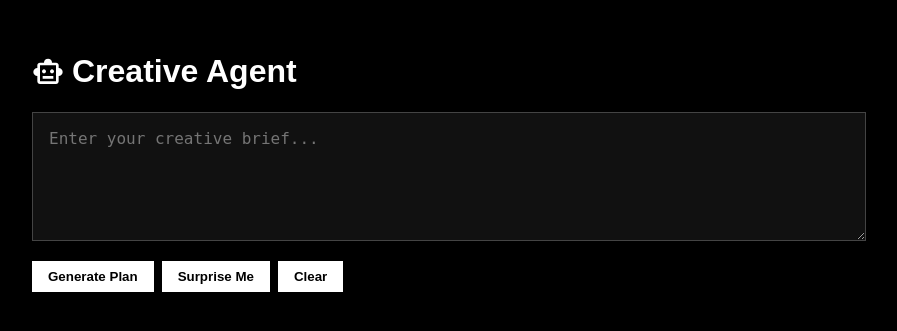
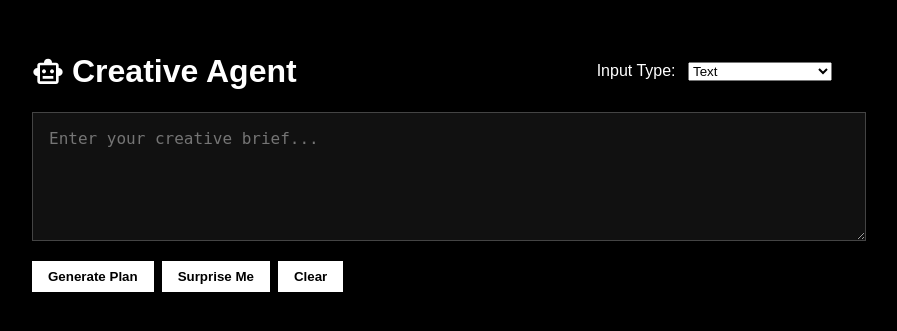
Before and after one commit to hnorm0629/creative-agent, a FastAPI app: page / in a window 1280 px wide. Shown: the top 331 px of the page, without its empty margins (208-1105 px from the left). Run offline with FastAPI, Linux system fonts and the light colour scheme.

Commit message:
Support image input via UI

```diff
--- a/templates/index.html
+++ b/templates/index.html
@@ -6,13 +6,36 @@
   <link rel="stylesheet" href="/static/css/style.css">
 </head>
 <body>
-  <h1 style="display: flex; align-items: center; gap: 0.5rem;">
-    <img src="/static/icons/robot.svg" alt="Creative Agent" width="32" height="32">
-    Creative Agent
-  </h1>
+  <div style="display: flex; justify-content: space-between; align-items: center;">
+    <h1 style="display: flex; align-items: center; gap: 0.5rem;">
+      <img src="/static/icons/robot.svg" alt="Creative Agent" width="32" height="32">
+      Creative Agent
+    </h1>
 
-  <form method="post" id="creative-form">
-    <textarea name="input" id="input" rows="5" placeholder="Enter your creative brief...">{{ input or '' }}</textarea>
+    <div>
+      <label for="input-type" style="margin-right: 0.5rem;">Input Type:</label>
+      <select id="input-type">
+        <option value="text" selected>Text</option>
+        <option value="image">Image</option>
+        <option value="video" disabled>Video (coming soon)</option>
+      </select>
+    </div>
+  </div>
+
+  <form method="post" id="creative-form" enctype="multipart/form-data">
+    <!-- Text input block -->
+    <div id="text-input-block">
+      <textarea name="input" id="input" rows="5" placeholder="Enter your creative brief...">{{ input or '' }}</textarea>
+    </div>
+
+    <!-- File upload block (initially hidden) -->
+    <div id="file-input-block" style="display: none;">
+      <input type="file" id="file" name="file" accept="image/*">
+      <div id="image-preview" style="margin-top: 1rem;">
+        <img id="preview-img" src="" alt="Preview" style="max-width: 300px; display: none; border: 1px solid #ccc; border-radius: 8px;">
+      </div>
+    </div>
+
     <div class="button-row">
       <button id="submit-btn" type="submit">Generate Plan</button>
       <button id="surprise-btn" type="button" onclick="fetchSurprise()">Surprise Me</button>
@@ -56,6 +79,43 @@
         btn.classList.toggle('disabled', disabled); // Optional class to gray them out
       });
     }
+
+    const inputTypeSelect = document.getElementById("input-type");
+    const textInputBlock = document.getElementById("text-input-block");
+    const fileInputBlock = document.getElementById("file-input-block");
+
+    inputTypeSelect.addEventListener("change", () => {
+      const type = inputTypeSelect.value;
+      if (type === "text") {
+        textInputBlock.style.display = "block";
+        fileInputBlock.style.display = "none";
+        document.getElementById('surprise-btn').style.display = "inline-block";
+        document.getElementById('clear-btn').style.display = "inline-block";
+      } else if (type === "image" || type === "video") {
+        textInputBlock.style.display = "none";
+        fileInputBlock.style.display = "block";
+        document.getElementById('surprise-btn').style.display = "none";
+        document.getElementById('clear-btn').style.display = "none";
+      }
+    });
+
+    const fileInput = document.getElementById("file");
+    const previewImg = document.getElementById("preview-img");
+
+    fileInput?.addEventListener("change", (event) => {
+      const file = event.target.files[0];
+      if (file && file.type.startsWith("image/")) {
+        const reader = new FileReader();
+        reader.onload = function(e) {
+          previewImg.src = e.target.result;
+          previewImg.style.display = "block";
+        };
+        reader.readAsDataURL(file);
+      } else {
+        previewImg.src = "";
+        previewImg.style.display = "none";
+      }
+    });
 
     // Surprise Me button handler
     async function fetchSurprise() {
@@ -109,9 +169,10 @@
       }
     });
 
-    // Loading animation on submit
+    // Submit text/image prompt and await results
     const form = document.getElementById('creative-form');
-    form?.addEventListener('submit', () => {
+    form?.addEventListener('submit', async (e) => {
+      e.preventDefault(); // prevent default HTML form submission
       setButtonsDisabled(true);
       document.getElementById('loading').style.display = 'block';
 
@@ -121,7 +182,85 @@
         dotCount = (dotCount % 3) + 1;
         dotsEl.textContent = '.'.repeat(dotCount);
       }, 500);
+
+      const inputType = inputTypeSelect.value;
+
+      try {
+        let response;
+
+        if (inputType === 'text') {
+          const text = document.getElementById('input').value;
+          response = await fetch('/plans', {
+            method: 'POST',
+            headers: { 'Content-Type': 'application/json' },
+            body: JSON.stringify({ input: text }),
+          });
+        } else if (inputType === 'image') {
+          const file = document.getElementById('file').files[0];
+          if (!file) throw new Error('No file selected.');
+
+          const formData = new FormData();
+          formData.append('file', file);
+
+          response = await fetch('/plans/from-image', {
+            method: 'POST',
+            body: formData,
+          });
+        }
+
+        const plan = await response.json();
+
+        if (!response.ok) {
+          throw new Error(plan.detail || "Unknown error");
+        }
+
+        // Clear any existing output
+        document.getElementById('output')?.remove();
+        document.getElementById('copy-btn')?.remove();
+        document.getElementById('download-btn')?.remove();
+        document.querySelector('h2')?.remove();
+
+        // Display new output
+        const pre = document.createElement('pre');
+        pre.id = 'output';
+        pre.textContent = JSON.stringify(plan, null, 2);
+        document.body.appendChild(document.createElement('h2')).textContent = "Generated Plan";
+        document.body.appendChild(pre);
+
+        const copyBtn = document.createElement('button');
+        copyBtn.textContent = "Copy to Clipboard";
+        copyBtn.id = "copy-btn";
+        copyBtn.onclick = () => navigator.clipboard.writeText(pre.textContent);
+
+        const downloadBtn = document.createElement('button');
+        downloadBtn.textContent = "Download as JSON";
+        downloadBtn.id = "download-btn";
+        downloadBtn.onclick = () => {
+          const blob = new Blob([pre.textContent], { type: 'application/json' });
+          const url = URL.createObjectURL(blob);
+          const a = document.createElement('a');
+          a.href = url;
+          a.download = `creative_plan_${new Date().toISOString().replace(/[:.]/g, '-')}.json`;
+          a.click();
+          URL.revokeObjectURL(url);
+        };
+
+        const buttonRow = document.createElement('div');
+        buttonRow.className = 'button-row';  // This class should already have spacing styles
+
+        buttonRow.appendChild(copyBtn);
+        buttonRow.appendChild(downloadBtn);
+        document.body.appendChild(buttonRow);
+      } catch (err) {
+        alert("Error: " + err.message);
+        console.error(err);
+      } finally {
+        setButtonsDisabled(false);
+        clearInterval(window.loadingInterval);
+        document.getElementById('loading').style.display = 'none';
+      }
     });
+
 
     function clearError() {
       const errorEl = document.getElementById('error-message');
```
